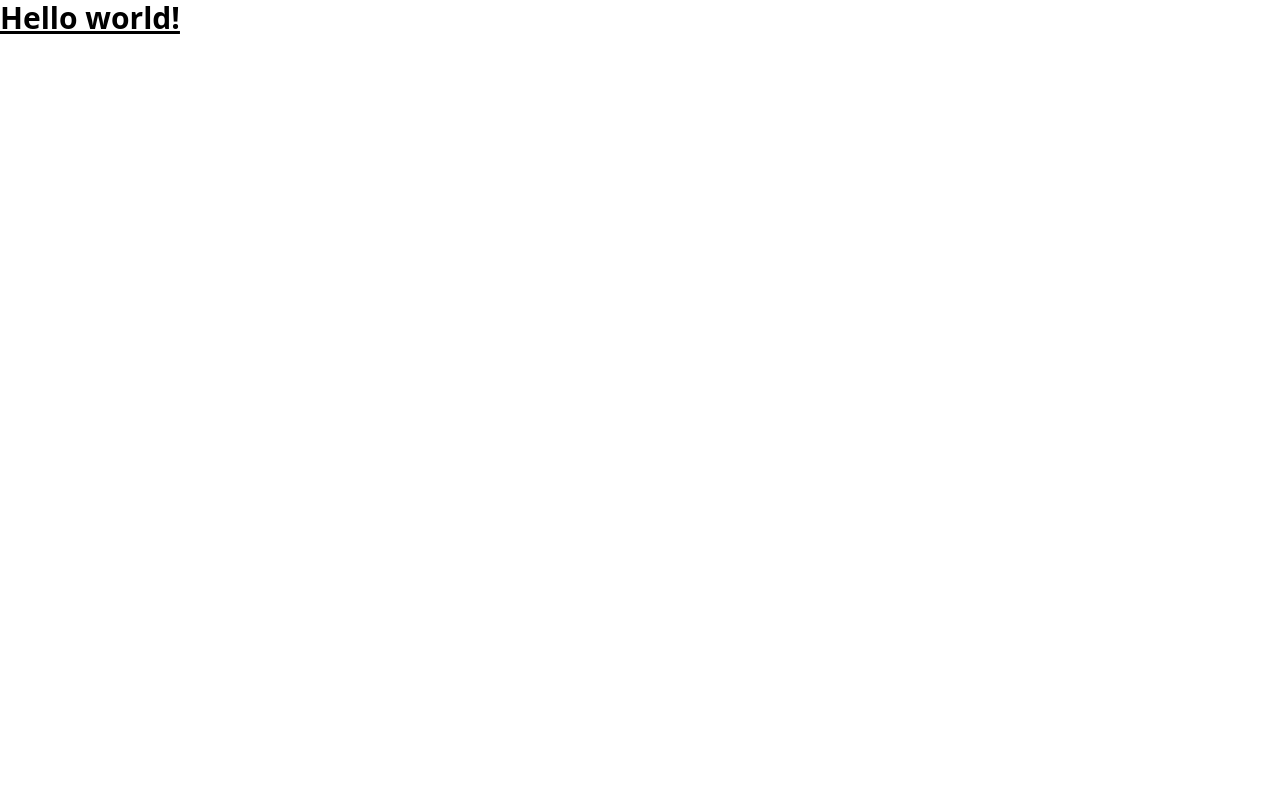
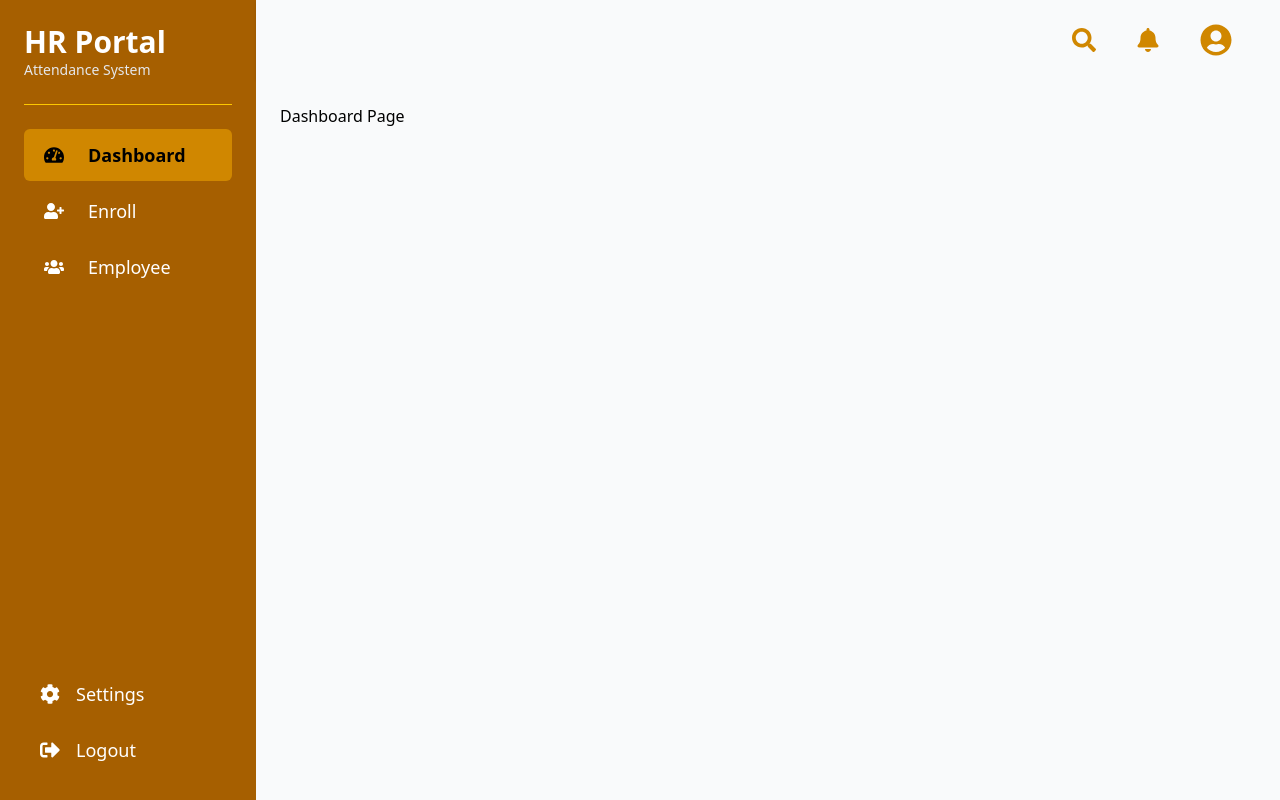
Before and after one commit to SankalpaGit/Facial_Attendence_System, a React (Vite) app in the folder web/: page /dashboard in a window 1280 px wide. Built offline with nearby package versions, Linux system fonts and the light colour scheme.

Commit message:
Implement routing and layout structure

```diff
--- a/web/package.json
+++ b/web/package.json
@@ -13,6 +13,8 @@
     "@tailwindcss/vite": "^4.1.13",
     "react": "^19.1.1",
     "react-dom": "^19.1.1",
+    "react-icons": "^5.5.0",
+    "react-router-dom": "^7.9.3",
     "tailwindcss": "^4.1.13"
   },
   "devDependencies": {
--- a/web/src/App.tsx
+++ b/web/src/App.tsx
@@ -1,15 +1,28 @@
-
-
+import { BrowserRouter, Routes, Route } from "react-router-dom";
+import MainLayout from "./layout/MainLayout";
+import Login from "./pages/Login";
+import Dashboard from "./pages/Dashboard";
+import Enroll from "./pages/Enroll";
+import Employee from "./pages/Employee";
+import Details from "./pages/Detail";
 
 function App() {
+  return (
+    <BrowserRouter>
+      <Routes>
+        {/* Public login */}
+        <Route path="/" element={<Login />} />
 
-  return (
-    <>
-    <h1 className="text-3xl font-bold underline">
-    Hello world!
-  </h1>
-    </>
-  )
+        {/* Protected layout */}
+        <Route element={<MainLayout />}>
+          <Route path="/dashboard" element={<Dashboard />} />
+          <Route path="/enroll" element={<Enroll />} />
+          <Route path="/employee" element={<Employee />} />
+          <Route path="/details" element={<Details />} />
+        </Route>
+      </Routes>
+    </BrowserRouter>
+  );
 }
 
-export default App
+export default App;
--- /dev/null
+++ b/web/src/components/Navbar.tsx
@@ -0,0 +1,44 @@
+import React, { useState } from "react";
+import { FaBell, FaUserCircle, FaSearch } from "react-icons/fa";
+
+const Navbar: React.FC = () => {
+  const [showSearch, setShowSearch] = useState(false);
+
+  return (
+    <header className="flex justify-end items-center bg-gray-50 shadow p-4">
+      <div className="flex items-center gap-6 mr-6">
+        {/* Search */}
+        <div className="relative">
+          {showSearch ? (
+            <input
+              type="text"
+              placeholder="Search..."
+              className="border border-yellow-500 rounded-md px-3 py-1 pr-8 focus:outline-none focus:ring-2 focus:ring-yellow-500"
+              autoFocus
+              onBlur={() => setShowSearch(false)} // hides when losing focus
+            />
+          ) : (
+            <button
+              onClick={() => setShowSearch(true)}
+              className="p-2 hover:bg-yellow-100 rounded-full"
+            >
+              <FaSearch className="h-6 w-6 text-yellow-600" />
+            </button>
+          )}
+        </div>
+
+        {/* Notification */}
+        <button className="p-2 hover:bg-yellow-100 rounded-full">
+          <FaBell className="h-6 w-6 text-yellow-600" />
+        </button>
+
+        {/* Profile */}
+        <button className="p-2 hover:bg-yellow-100 rounded-full">
+          <FaUserCircle className="h-8 w-8 text-yellow-600" />
+        </button>
+      </div>
+    </header>
+  );
+};
+
+export default Navbar;
--- /dev/null
+++ b/web/src/components/Sidebar.tsx
@@ -0,0 +1,76 @@
+import React from "react";
+import { Link, useLocation } from "react-router-dom";
+import {
+  FaTachometerAlt,
+  FaUserPlus,
+  FaUsers,
+  FaCog,
+  FaSignOutAlt,
+} from "react-icons/fa";
+
+const Sidebar: React.FC = () => {
+  const location = useLocation();
+
+  const navLinks = [
+    { to: "/dashboard", label: "Dashboard", icon: <FaTachometerAlt className="text-xl" /> },
+    { to: "/enroll", label: "Enroll", icon: <FaUserPlus className="text-xl" /> },
+    { to: "/employee", label: "Employee", icon: <FaUsers className="text-xl" /> },
+  ];
+
+  return (
+    <aside className="w-1/6 lg:w-[20%] bg-yellow-700 text-white h-screen p-6 hidden md:flex flex-col justify-between shadow-lg">
+      {/* Top Section */}
+      <div>
+        {/* Header */}
+        <div className="mb-6">
+          <h1 className="text-3xl font-bold">HR Portal</h1>
+          <p className="text-sm text-gray-200">Attendance System</p>
+        </div>
+
+        {/* Divider */}
+        <hr className="border-yellow-400 mb-6" />
+
+        {/* Navigation */}
+        <nav className="flex flex-col gap-1">
+          {navLinks.map((link) => (
+            <Link
+              key={link.to}
+              to={link.to}
+              className={`flex items-center gap-6 px-5 py-3 rounded-md text-lg font-medium transition-colors duration-200
+                ${
+                  location.pathname === link.to
+                    ? "bg-yellow-600 text-black font-semibold"
+                    : "hover:bg-yellow-500 hover:text-black"
+                }`}
+            >
+              {link.icon} <span>{link.label}</span>
+            </Link>
+          ))}
+        </nav>
+      </div>
+
+      {/* Bottom Section */}
+      <div className="flex flex-col gap-1">
+        <Link
+          to="/settings"
+          className={`flex items-center gap-4 px-4 py-3 rounded-md text-lg font-medium transition-colors duration-200
+            ${
+              location.pathname === "/settings"
+                ? "bg-yellow-500 text-black font-semibold"
+                : "hover:bg-yellow-500 hover:text-black"
+            }`}
+        >
+          <FaCog className="text-xl" /> <span>Settings</span>
+        </Link>
+        <Link
+          to="/logout"
+          className="flex items-center gap-4 px-4 py-3 rounded-md text-lg font-medium hover:bg-red-500 hover:text-white transition-colors duration-200"
+        >
+          <FaSignOutAlt className="text-xl" /> <span>Logout</span>
+        </Link>
+      </div>
+    </aside>
+  );
+};
+
+export default Sidebar;
--- /dev/null
+++ b/web/src/layout/MainLayout.tsx
@@ -0,0 +1,25 @@
+import React from "react";
+import { Outlet } from "react-router-dom";
+import Sidebar from "../components/Sidebar";
+import Navbar from "../components/Navbar";
+
+const MainLayout: React.FC = () => {
+  return (
+    <div className="flex h-screen">
+      {/* Sidebar */}
+      <Sidebar />
+
+      {/* Right Side */}
+      <div className="flex-1 flex flex-col w-full">
+        {/* Navbar */}
+        <Navbar />
+        {/* Content */}
+        <main className="flex-1 p-6 bg-gray-50 overflow-y-auto">
+          <Outlet />
+        </main>
+      </div>
+    </div>
+  );
+};
+
+export default MainLayout;
--- /dev/null
+++ b/web/src/pages/Dashboard.tsx
@@ -0,0 +1,2 @@
+const Dashboard: React.FC = () => <h2>Dashboard Page</h2>;
+export default Dashboard;
--- /dev/null
+++ b/web/src/pages/Detail.tsx
@@ -0,0 +1,3 @@
+// to view the attendence details of the certain employee
+const Detail: React.FC = () => <h2>Details Page</h2>;
+export default Detail;
--- /dev/null
+++ b/web/src/pages/Employee.tsx
@@ -0,0 +1,2 @@
+const Employee: React.FC = () => <h2>Employee Page</h2>;
+export default Employee;
--- /dev/null
+++ b/web/src/pages/Enroll.tsx
@@ -0,0 +1,3 @@
+// enrollment of the new employee
+const Enroll: React.FC = () => <h2>Enroll Page</h2>;
+export default Enroll;
--- /dev/null
+++ b/web/src/pages/Login.tsx
@@ -0,0 +1,27 @@
+import React from "react";
+import { useNavigate } from "react-router-dom";
+
+const Login: React.FC = () => {
+  const navigate = useNavigate();
+
+  const handleLogin = () => {
+    // mock login
+    navigate("/dashboard");
+  };
+
+  return (
+    <div className="flex items-center justify-center h-screen bg-gray-100">
+      <div className="bg-white p-8 rounded-lg shadow w-full max-w-sm">
+        <h2 className="text-2xl font-bold mb-6 text-center">Login</h2>
+        <button
+          onClick={handleLogin}
+          className="w-full bg-blue-600 text-white py-2 rounded hover:bg-blue-700"
+        >
+          Login
+        </button>
+      </div>
+    </div>
+  );
+};
+
+export default Login;
```
Also changed, not shown: 2 other files (tests, documents, lock files or other folders).
